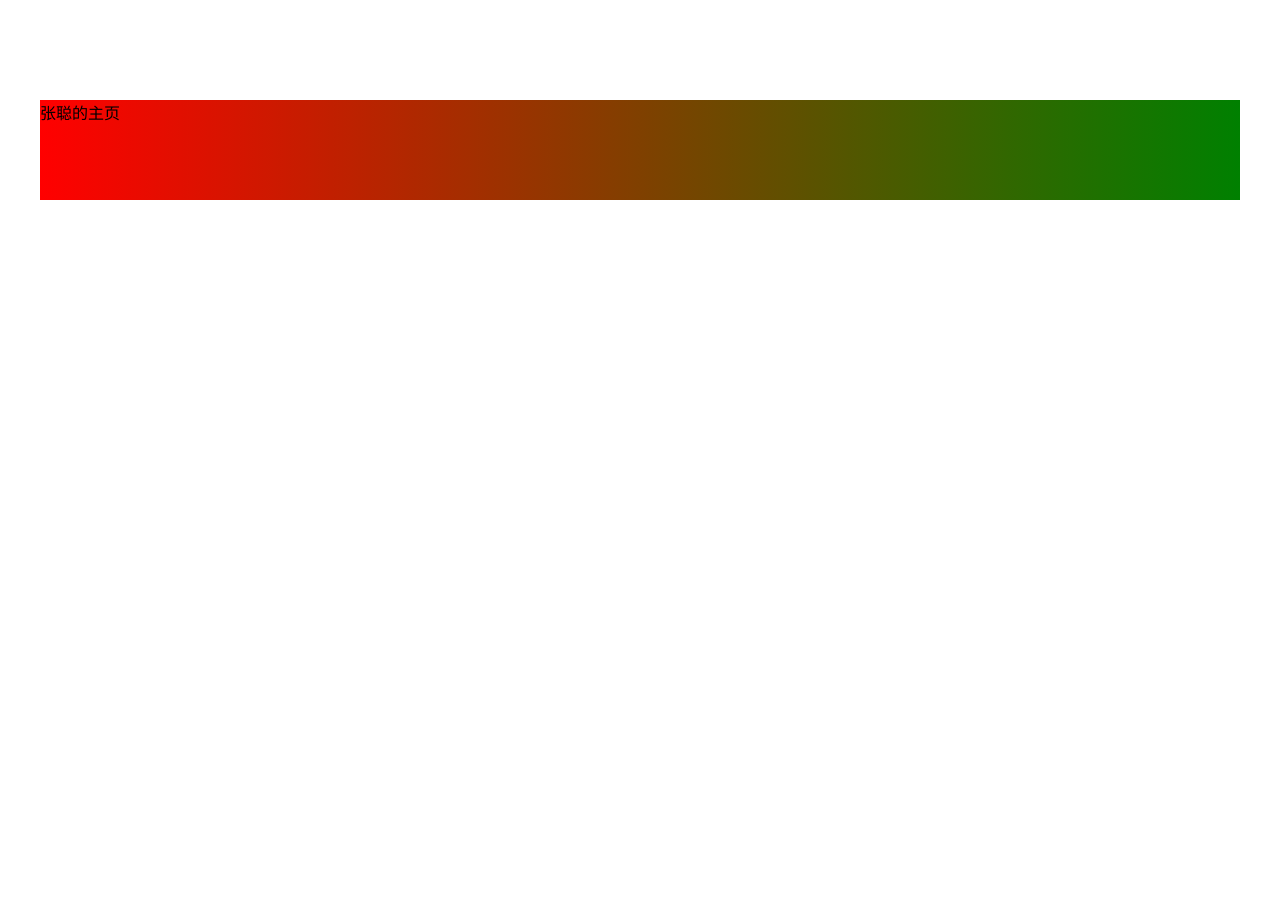
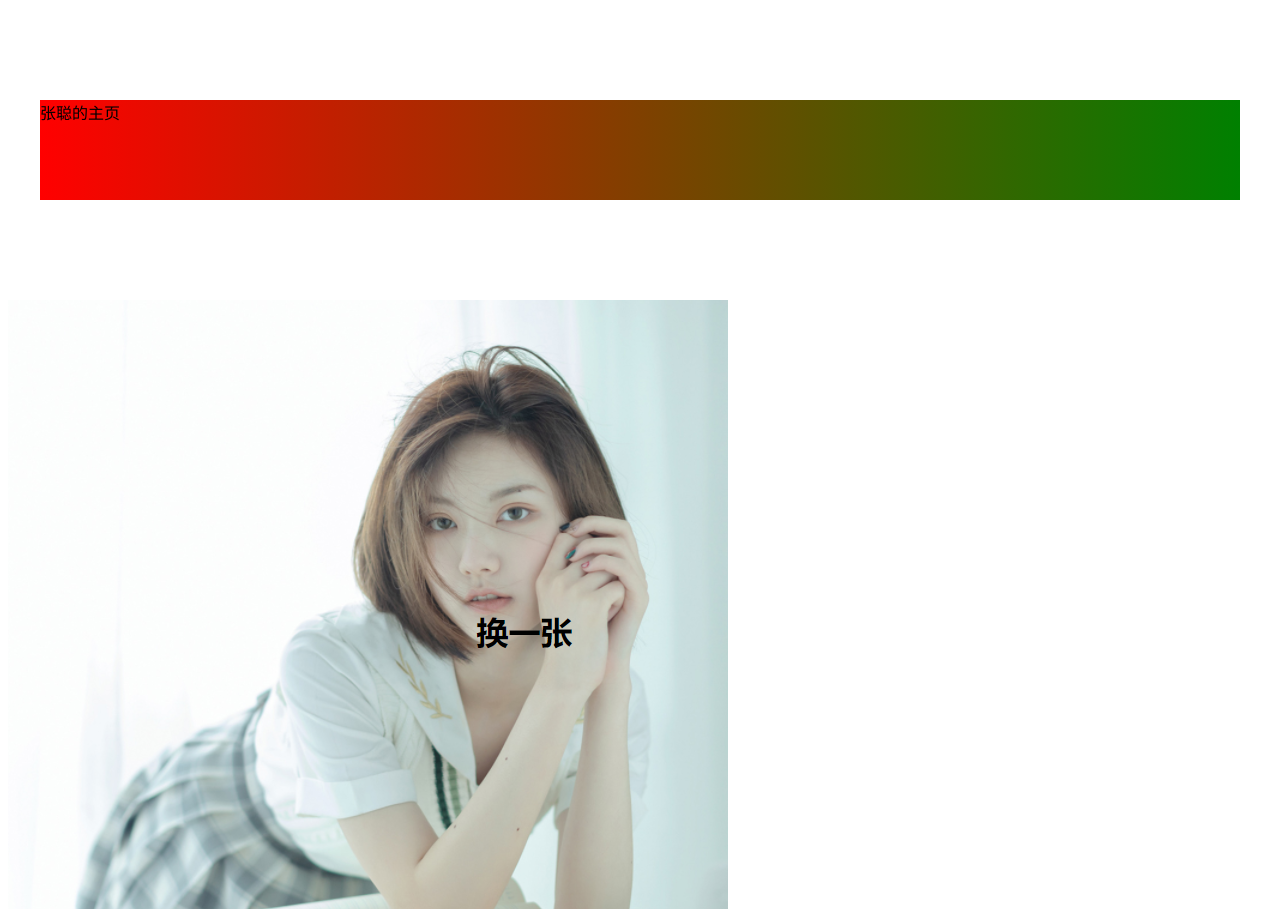
Before and after one commit to aholic-zhangcong/aholic-zhangcong.github.io, a plain HTML site: page index.html in a window 1280 px wide. Before the commit the page ends 800 px from the top, so only its background shows below. Drawn offline with Linux system fonts and the light colour scheme.

Commit message:
张聪的主页

```diff
--- a/index.html
+++ b/index.html
@@ -17,6 +17,7 @@
 
 <body>
     <div class="main">张聪的主页</div>
+    <img src="./8e101ee3fea5cfb0d8d10c3e2054356d.png" alt="">
 </body>
 
 </html>
```
Also changed, not shown: 8e101ee3fea5cfb0d8d10c3e2054356d.png (added).
